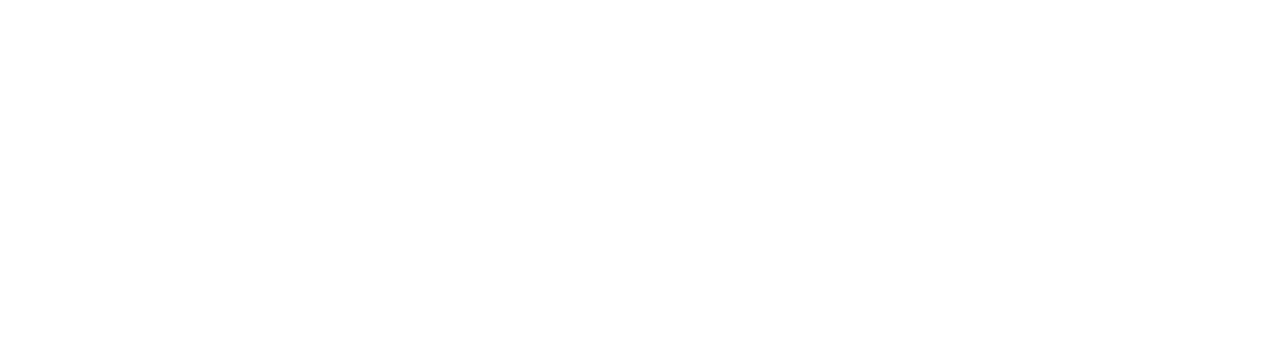
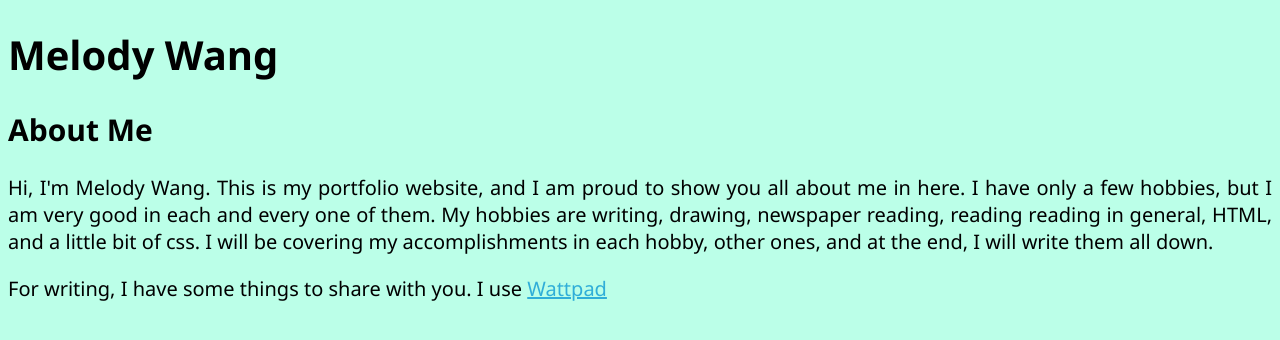
Before and after one commit to kate115/Portfolio, a plain HTML site: page index.html in a window 1280 px wide. Drawn offline with Linux system fonts and the light colour scheme.

Commit message:
Website Intro to Wattpad Link

```diff
--- a/index.html
+++ b/index.html
@@ -1,9 +1,24 @@
 <!DOCTYPE html>
 <html>
     <head>
-
+        <title>Melody's Portfolio</title>
+        <link rel="stylesheet" href="style.css">
     </head>
     <body>
-
+        <header>
+            <h1>Melody Wang</h1>
+        </header>
+        <article>
+            <h2>About Me</h2>
+            <p>
+                Hi, I'm Melody Wang. This is my portfolio website, and I am proud to show you all about me in here. I have only a few
+                hobbies, but I am very good in each and every one of them. My hobbies are writing, drawing, newspaper reading, reading
+                reading in general, HTML, and a little bit of css. I will be covering my accomplishments in each hobby, other ones, and
+                at the end, I will write them all down.
+            </p>
+            <p>
+                For writing, I have some things to share with you. I use <a href="wattpad.com">Wattpad</a>
+            </p>
+        </article>
     </body>
 </html>
--- a/style.css
+++ b/style.css
@@ -1,3 +1,10 @@
 body {
-   color: rgb(187, 255, 232);
+   background-color: rgb(187, 255, 232);
+   font-family: 'Segoe UI', Tahoma, Geneva, Verdana, sans-serif;
+   font-size: 20px;
+   text-align: justify;
 }
+
+a {
+    color: rgb(48, 174, 216);
+}
```
